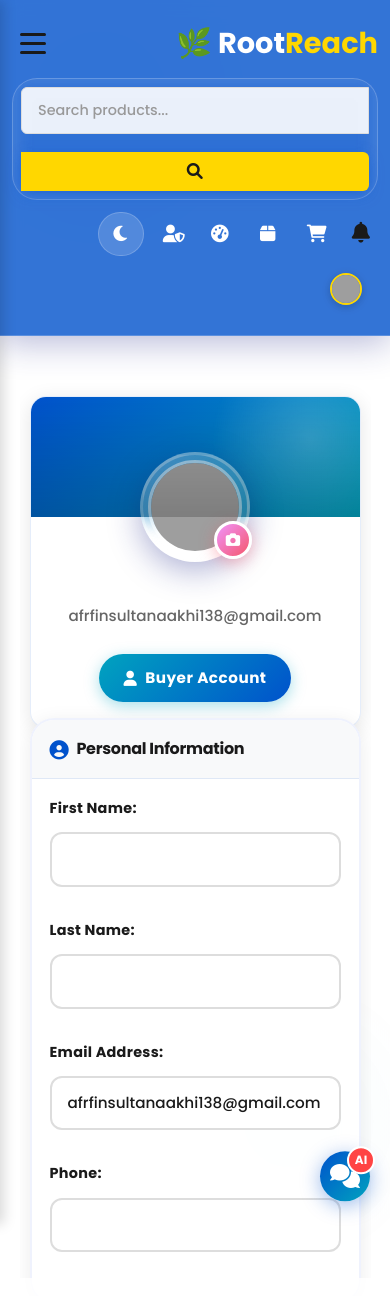
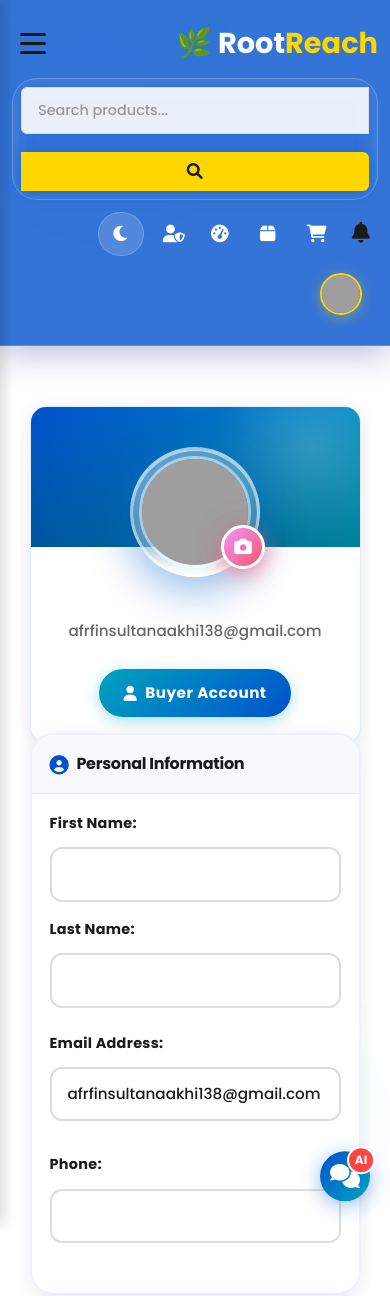
Before and after one commit to SnoOpWo0t/RootReach-Rural-E-Commerce-Platform, a Django app: page /profile/ in a window 390 px wide. Shown: the top 1296 px of the page. Run offline with Django 5.2, Linux system fonts and the light colour scheme; a user stored in the database is signed in; data comes from the database, SQL or seed files in the repository; both versions use the stored data as it was after the commit; data that the repository does not hold is empty; grey boxes are pictures that could not be loaded.

Commit message:
fix some issue

```diff
--- a/core/templates/base.html
+++ b/core/templates/base.html
@@ -1113,12 +1113,18 @@
         }
 
         .profile-nav-picture {
-            width: 32px;
-            height: 32px;
+            width: 42px;
+            height: 42px;
             border-radius: 50%;
             object-fit: cover;
-            border: 2px solid #ffd700;
-            box-shadow: 0 2px 8px rgba(0, 0, 0, 0.2);
+            border: 2.5px solid #ffd700;
+            box-shadow: 0 4px 12px rgba(255, 215, 0, 0.25), 0 0 20px rgba(255, 215, 0, 0.1);
+            transition: all 0.3s ease;
+        }
+
+        .profile-nav-picture:hover {
+            transform: scale(1.1);
+            box-shadow: 0 6px 16px rgba(255, 215, 0, 0.35), 0 0 30px rgba(255, 215, 0, 0.2);
         }
 
         .profile-nav-text {
--- a/core/templates/profile.html
+++ b/core/templates/profile.html
@@ -161,7 +161,7 @@
     }
 
     .profile-cover {
-        height: 120px;
+        height: 140px;
         background: linear-gradient(135deg, #0052cc 0%, #00a3bf 100%);
         position: relative;
         overflow: hidden;
@@ -189,23 +189,31 @@
 
     .profile-picture-container {
         position: relative;
-        margin-top: -65px;
+        margin-top: -100px;
         padding: 0 20px;
+        z-index: 10;
     }
 
     .profile-picture-wrapper {
-        width: 130px;
-        height: 130px;
+        width: 160px;
+        height: 160px;
         border-radius: 50%;
-        padding: 5px;
-        background: linear-gradient(135deg, rgba(255, 255, 255, 0.3), rgba(255, 255, 255, 0.1));
-        backdrop-filter: blur(10px);
-        -webkit-backdrop-filter: blur(10px);
-        border: 3px solid rgba(255, 255, 255, 0.3);
-        box-shadow: 0 8px 32px rgba(31, 38, 135, 0.37);
+        padding: 6px;
+        background: linear-gradient(135deg, rgba(255, 255, 255, 0.4), rgba(255, 255, 255, 0.15));
+        backdrop-filter: blur(15px);
+        -webkit-backdrop-filter: blur(15px);
+        border: 4px solid rgba(255, 255, 255, 0.5);
+        box-shadow: 0 15px 45px rgba(0, 82, 204, 0.35), 0 0 40px rgba(0, 163, 191, 0.15), inset 0 1px 0 rgba(255, 255, 255, 0.6);
         margin: 0 auto;
         position: relative;
         animation: fadeInDown 0.8s ease-out 0.2s both;
+        transition: all 0.4s ease;
+        z-index: 10;
+    }
+
+    .profile-picture-wrapper:hover {
+        transform: scale(1.08) translateY(-8px);
+        box-shadow: 0 20px 60px rgba(0, 82, 204, 0.4), 0 0 50px rgba(0, 163, 191, 0.25), inset 0 1px 0 rgba(255, 255, 255, 0.7);
     }
 
     .profile-picture {
@@ -225,10 +233,10 @@
 
     .profile-picture-upload {
         position: absolute;
-        right: -5px;
-        bottom: 0;
-        width: 44px;
-        height: 44px;
+        right: -8px;
+        bottom: 5px;
+        width: 52px;
+        height: 52px;
         border-radius: 50%;
         background: var(--gradient-secondary);
         color: white;
@@ -237,18 +245,18 @@
         justify-content: center;
         cursor: pointer;
         transition: all 0.3s ease;
-        box-shadow: 0 4px 16px rgba(245, 87, 108, 0.4);
-        border: 3px solid white;
-        font-size: 1.1rem;
+        box-shadow: 0 6px 20px rgba(245, 87, 108, 0.5), 0 0 30px rgba(245, 87, 108, 0.2);
+        border: 4px solid white;
+        font-size: 1.3rem;
     }
 
     .profile-picture-upload:hover {
-        transform: scale(1.15) rotate(15deg);
-        box-shadow: 0 8px 24px rgba(245, 87, 108, 0.6);
+        transform: scale(1.2) rotate(20deg);
+        box-shadow: 0 10px 35px rgba(245, 87, 108, 0.7), 0 0 50px rgba(245, 87, 108, 0.35);
     }
 
     .profile-picture-upload:active {
-        transform: scale(0.95);
+        transform: scale(0.92);
     }
 
     .profile-info {
@@ -367,6 +375,17 @@
     .form-group:nth-child(2) { animation-delay: 0.15s; }
     .form-group:nth-child(3) { animation-delay: 0.2s; }
     .form-group:nth-child(4) { animation-delay: 0.25s; }
+
+    .form-row {
+        display: grid;
+        grid-template-columns: 1fr 1fr;
+        gap: 20px;
+        margin-bottom: 32px;
+    }
+
+    .form-row .form-group {
+        margin-bottom: 0;
+    }
 
     .form-group label {
         display: block;
@@ -613,6 +632,11 @@
         .profile-container {
             grid-template-columns: 1fr;
         }
+
+        .form-row {
+            grid-template-columns: 1fr 1fr;
+            gap: 20px;
+        }
     }
 
     @media (max-width: 768px) {
@@ -664,6 +688,11 @@
         .profile-name {
             font-size: 1.45rem;
         }
+
+        .form-row {
+            grid-template-columns: 1fr;
+            gap: 20px;
+        }
     }
 
     @media (max-width: 480px) {
@@ -676,14 +705,16 @@
         }
 
         .profile-picture-wrapper {
-            width: 110px;
-            height: 110px;
+            width: 130px;
+            height: 130px;
+            border: 3px solid rgba(255, 255, 255, 0.5);
         }
 
         .profile-picture-upload {
-            width: 38px;
-            height: 38px;
-            font-size: 0.9rem;
+            width: 44px;
+            height: 44px;
+            font-size: 1.1rem;
+            border: 3px solid white;
         }
 
         .card-body {
@@ -707,6 +738,13 @@
             margin-bottom: 24px;
             padding-bottom: 24px;
         }
+
+        .form-row {
+            grid-template-columns: 1fr;
+            gap: 16px;
+            margin-bottom: 24px;
+        }
+    }
 </style>
 {% endblock %}
 
@@ -759,8 +797,39 @@
                     </div>
                     <div class="card-body">
                         <div class="form-section">
+                            <!-- First Name and Last Name Row -->
+                            <div class="form-row">
+                                {% for field in form %}
+                                    {% if field.name == 'first_name' %}
+                                        <div class="form-group">
+                                            {{ field.label_tag }}
+                                            {{ field }}
+                                            {% if field.errors %}
+                                                <div class="error-message">
+                                                    <i class="fas fa-exclamation-circle"></i>
+                                                    {{ field.errors.0 }}
+                                                </div>
+                                            {% endif %}
+                                        </div>
+                                    {% endif %}
+                                    {% if field.name == 'last_name' %}
+                                        <div class="form-group">
+                                            {{ field.label_tag }}
+                                            {{ field }}
+                                            {% if field.errors %}
+                                                <div class="error-message">
+                                                    <i class="fas fa-exclamation-circle"></i>
+                                                    {{ field.errors.0 }}
+                                                </div>
+                                            {% endif %}
+                                        </div>
+                                    {% endif %}
+                                {% endfor %}
+                            </div>
+
+                            <!-- Email and Phone -->
                             {% for field in form %}
-                                {% if field.name in 'first_name,last_name,email,phone' %}
+                                {% if field.name in 'email,phone' %}
                                     <div class="form-group">
                                         {{ field.label_tag }}
                                         {{ field }}
--- a/core/views.py
+++ b/core/views.py
@@ -172,16 +172,20 @@ def register(request):
 
 
 def login_view(request):
+    next_url = request.GET.get('next') or request.POST.get('next')
+
     if request.method == 'POST':
         username = request.POST['username']
         password = request.POST['password']
         user = authenticate(request, username=username, password=password)
         if user:
             login(request, user)
-            return redirect('home')
+            return redirect(next_url or 'home')
         else:
             messages.error(request, 'Invalid credentials.')
-    return render(request, 'login.html')
+    if next_url and request.method != 'POST':
+        messages.info(request, 'Please log in or sign up to continue.')
+    return render(request, 'login.html', {'next': next_url})
 
 
 def logout_view(request):
--- a/requirements.txt
+++ b/requirements.txt
@@ -11,6 +11,9 @@ crispy-bootstrap4==2025.6
 # Image Processing
 Pillow==11.3.0
 
+# Static file serving for Vercel/Django production
+whitenoise>=6.7.0
+
 # AI & LLM Integration (HuggingFace - completely free, no quotas)
 huggingface-hub>=0.20.0
 requests>=2.31.0
--- a/rootreach/urls.py
+++ b/rootreach/urls.py
@@ -15,9 +15,6 @@ Including another URLconf
     2. Add a URL to urlpatterns:  path('blog/', include('blog.urls'))
 """
 from django.contrib import admin
-from django.urls import path
-
-from django.contrib import admin
 from django.urls import path, include
 from django.conf import settings
 from django.conf.urls.static import static
@@ -27,7 +24,4 @@ urlpatterns = [
     path('', include('core.urls')),
 ]
 
-if settings.DEBUG:
-    urlpatterns += static(settings.MEDIA_URL, document_root=settings.MEDIA_ROOT)
-    urlpatterns += static(settings.STATIC_URL, document_root=settings.STATIC_ROOT)
-    urlpatterns += static(settings.STATIC_URL, document_root=settings.STATICFILES_DIRS[0])
+urlpatterns += static(settings.MEDIA_URL, document_root=settings.MEDIA_ROOT)
```
Also changed, not shown: api/index.py (added, +7 -0 lines), core/templates/login.html (+5 -2 lines), rootreach/settings.py (+27 -7 lines), README.md, db.sqlite3, vercel.json (added).
